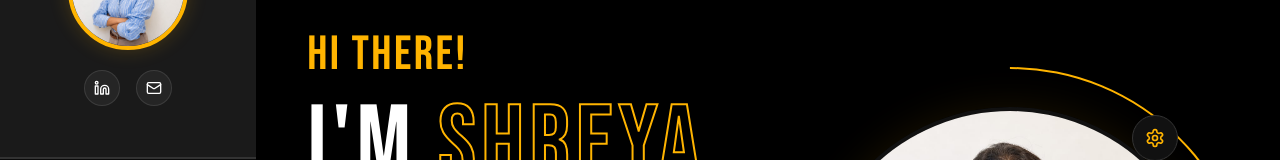
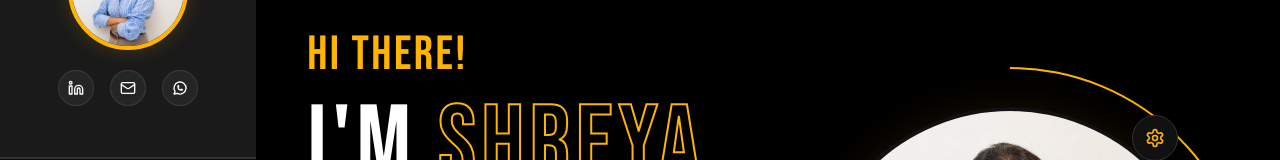
Before and after one commit to deviljitu1/shreya-robotics-portfolio, a React (Vite) app: page / in a window 1280 px wide. Shown: the part 121-281 px from the top of the page. Built offline with nearby package versions, Linux system fonts and the light colour scheme.

Commit message:
Add WhatsApp icon and link to navigation

```diff
--- a/src/App.jsx
+++ b/src/App.jsx
@@ -1,5 +1,12 @@
 import { useState, useEffect } from 'react';
 import { Menu, X, Github, Linkedin, Mail } from 'lucide-react';
+
+const WhatsappIcon = ({ size }) => (
+  <svg xmlns="http://www.w3.org/2000/svg" width={size} height={size} viewBox="0 0 24 24" fill="none" stroke="currentColor" strokeWidth="2" strokeLinecap="round" strokeLinejoin="round">
+    <path d="M3 21l1.65-3.8a9 9 0 1 1 3.4 2.9L3 21"></path>
+    <path d="M9 10a.5.5 0 0 0 1 0V9a.5.5 0 0 0-1 0v1a5 5 0 0 0 5 5h1a.5.5 0 0 0 0-1h-1a.5.5 0 0 0 0 1"></path>
+  </svg>
+);
 import { motion, AnimatePresence } from 'framer-motion';
 import Hero from './components/Hero';
 import About from './components/About';
@@ -257,6 +264,26 @@ export default function App() {
                     >
                       <Mail size={18} />
                     </a>
+                    <a
+                      href="https://wa.me/917020690901"
+                      target="_blank"
+                      rel="noopener noreferrer"
+                      style={{
+                        width: '44px',
+                        height: '44px',
+                        borderRadius: '50%',
+                        background: 'rgba(255, 255, 255, 0.03)',
+                        border: '1px solid rgba(255, 255, 255, 0.08)',
+                        display: 'flex',
+                        alignItems: 'center',
+                        justifyContent: 'center',
+                        color: '#FFF',
+                        transition: 'all 0.3s'
+                      }}
+                      className="hover:border-[#FFB400] hover:text-[#FFB400] hover:scale-110 active:scale-95"
+                    >
+                      <WhatsappIcon size={18} />
+                    </a>
                   </div>
 
                   <span style={{
--- a/src/components/Sidebar.jsx
+++ b/src/components/Sidebar.jsx
@@ -2,6 +2,13 @@ import { useState, useEffect } from 'react';
 import { motion } from 'framer-motion';
 import { Home, User, FileText, Briefcase, Mail, Linkedin } from 'lucide-react';
 import profileImg from '../assets/shreya-profile.jpeg';
+
+const WhatsappIcon = ({ size }) => (
+  <svg xmlns="http://www.w3.org/2000/svg" width={size} height={size} viewBox="0 0 24 24" fill="none" stroke="currentColor" strokeWidth="2" strokeLinecap="round" strokeLinejoin="round">
+    <path d="M3 21l1.65-3.8a9 9 0 1 1 3.4 2.9L3 21"></path>
+    <path d="M9 10a.5.5 0 0 0 1 0V9a.5.5 0 0 0-1 0v1a5 5 0 0 0 5 5h1a.5.5 0 0 0 0-1h-1a.5.5 0 0 0 0 1"></path>
+  </svg>
+);
 
 export default function Sidebar({ activeSection, setActiveSection }) {
   const navItems = [
@@ -96,6 +103,26 @@ export default function Sidebar({ activeSection, setActiveSection }) {
           >
             <Mail size={16} />
           </a>
+          <a
+            href="https://wa.me/917020690901"
+            target="_blank"
+            rel="noopener noreferrer"
+            style={{
+              width: '36px',
+              height: '36px',
+              borderRadius: '50%',
+              background: 'rgba(255, 255, 255, 0.05)',
+              border: '1px solid rgba(255, 255, 255, 0.1)',
+              display: 'flex',
+              alignItems: 'center',
+              justifyContent: 'center',
+              color: '#FFF',
+              transition: 'all 0.3s'
+            }}
+            className="hover:border-[#FFB400] hover:text-[#FFB400] hover:scale-110 active:scale-95"
+          >
+            <WhatsappIcon size={16} />
+          </a>
         </div>
       </div>
 
```
